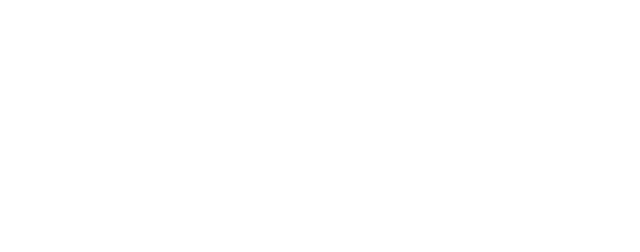
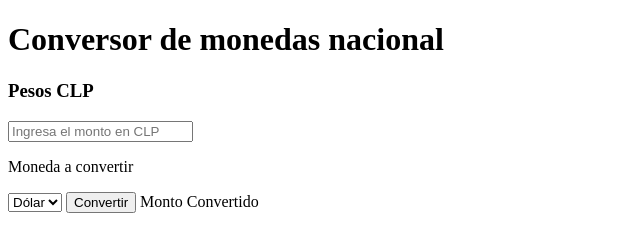
Before and after one commit to gfielstedt/conversor-de-monedas, a plain HTML site: page index.html in a window 1280 px wide. Shown: the whole page, without its empty margins (0-640 px from the left). Drawn offline with Linux system fonts and the light colour scheme.

Commit message:
maqueta html ok

```diff
--- a/index.html
+++ b/index.html
@@ -1,11 +1,31 @@
 <!DOCTYPE html>
 <html lang="en">
+
 <head>
     <meta charset="UTF-8">
     <meta name="viewport" content="width=device-width, initial-scale=1.0">
     <title>CONVERTIDOR DE MONEDA NACIONAL</title>
 </head>
+
 <body>
 
+    <h1>Conversor de monedas nacional</h1>
+
+    <div id="conversorDeMonedas">
+        <h3>Pesos CLP</h3>
+
+        <input id="montoInput" type="number" placeholder="Ingresa el monto en CLP">
+        <p>Moneda a convertir</p>
+
+        <select name="moneda" id="monedasParaConvertir">
+            <option value="dolar">Dólar</option>
+            <option value="euro">Euro</option>
+        </select>
+
+        <button id="btnConvertir">Convertir</button>
+        <span id="montoConvertido">Monto Convertido</span>
+    </div>
+
 </body>
+
 </html>
```
